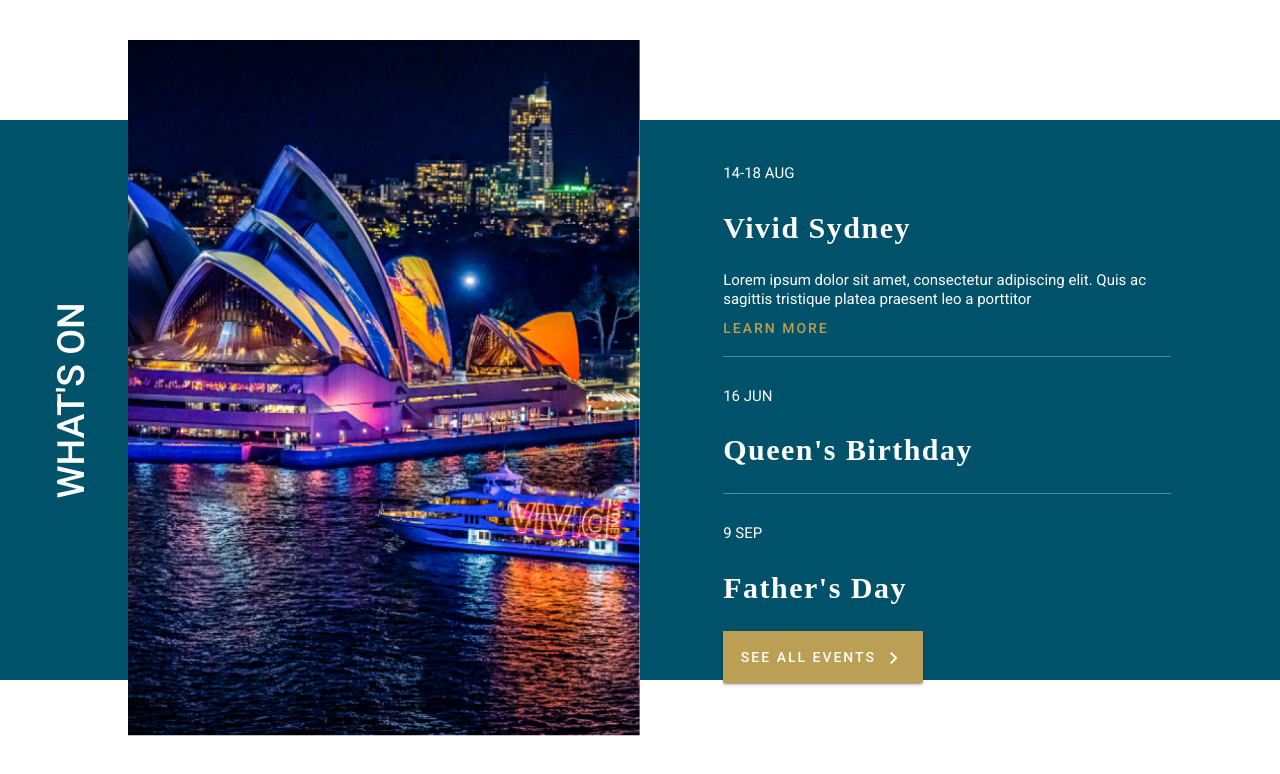
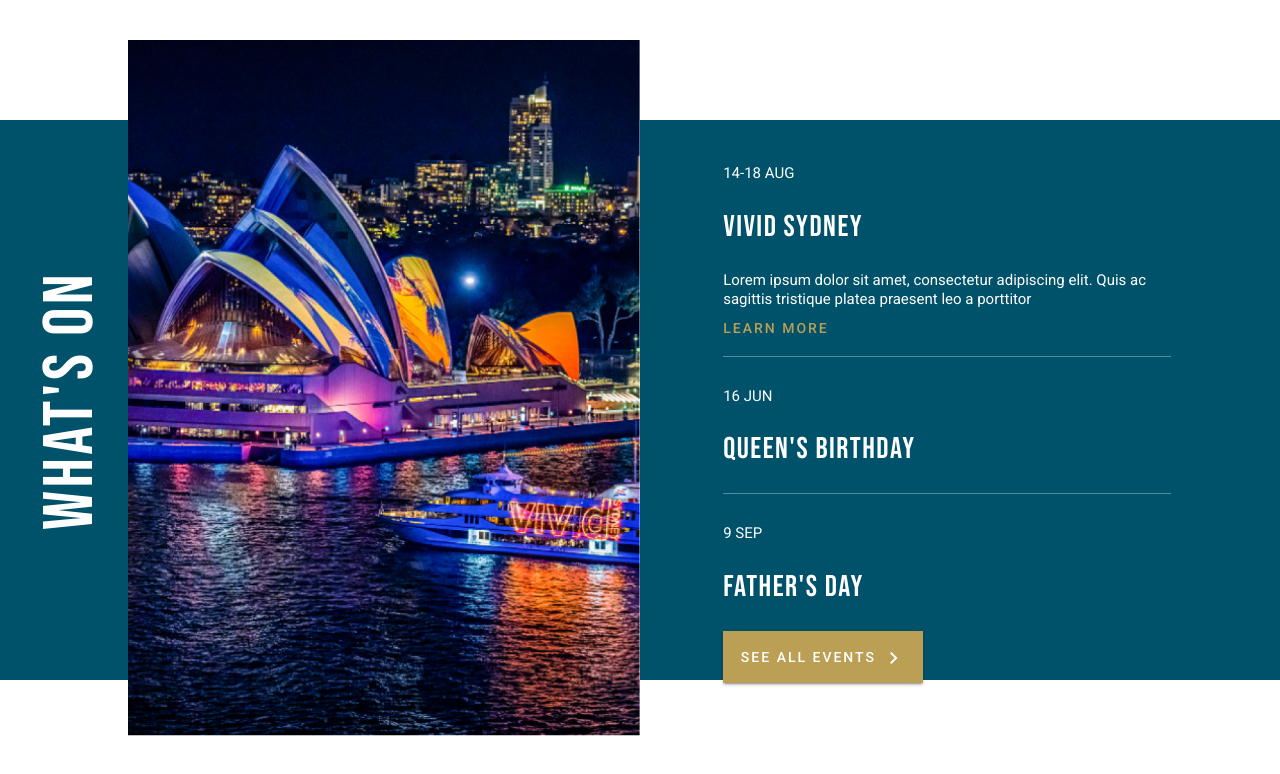
Before and after one commit to harun77/sealink-whatson, an Angular app: page / in a window 1280 px wide. Shown: the top 774 px of the page. Built offline with nearby package versions, Linux system fonts and the light colour scheme.

Commit message:
Added font provided sealink

```diff
--- a/src/app/components/event/event.component.scss
+++ b/src/app/components/event/event.component.scss
@@ -27,3 +27,7 @@ p {
     margin: 0;
     padding: 0;
 }
+
+h3 {
+    font-weight: 100;
+}
--- a/src/app/components/whats-on/whats-on.component.html
+++ b/src/app/components/whats-on/whats-on.component.html
@@ -1,6 +1,6 @@
 <div class="container">
     <div class="title">
-        <p class="title-desc">WHAT'S ON</p>
+        <h1 class="title-desc">WHAT'S ON</h1>
     </div>
     <div class="image">
         <img style="height: 100%; width: 100%;" src="../../../assets/vivid-sydney.jpg" alt="vivid-sydney">
--- a/src/index.html
+++ b/src/index.html
@@ -10,6 +10,7 @@
   <link rel="preconnect" href="https://fonts.gstatic.com">
   <link href="https://fonts.googleapis.com/css2?family=Roboto:wght@300;400;500&display=swap" rel="stylesheet">
   <link href="https://fonts.googleapis.com/icon?family=Material+Icons" rel="stylesheet">
+  <link href="https://fonts.googleapis.com/css2?family=Bebas+Neue&family=Montserrat:ital,wght@0,400;0,600;0,700;0,900;1,400;1,600&display=swap" rel="stylesheet">
 </head>
 
 <body>
```
